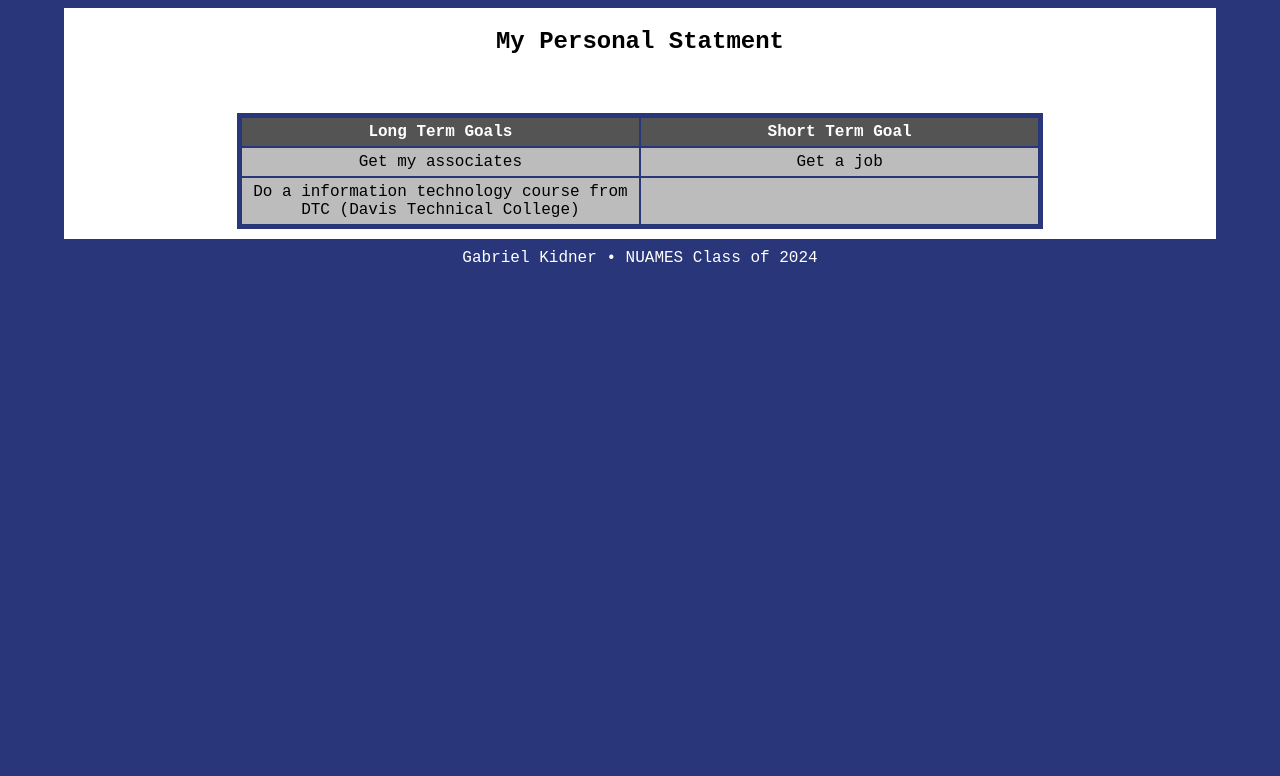
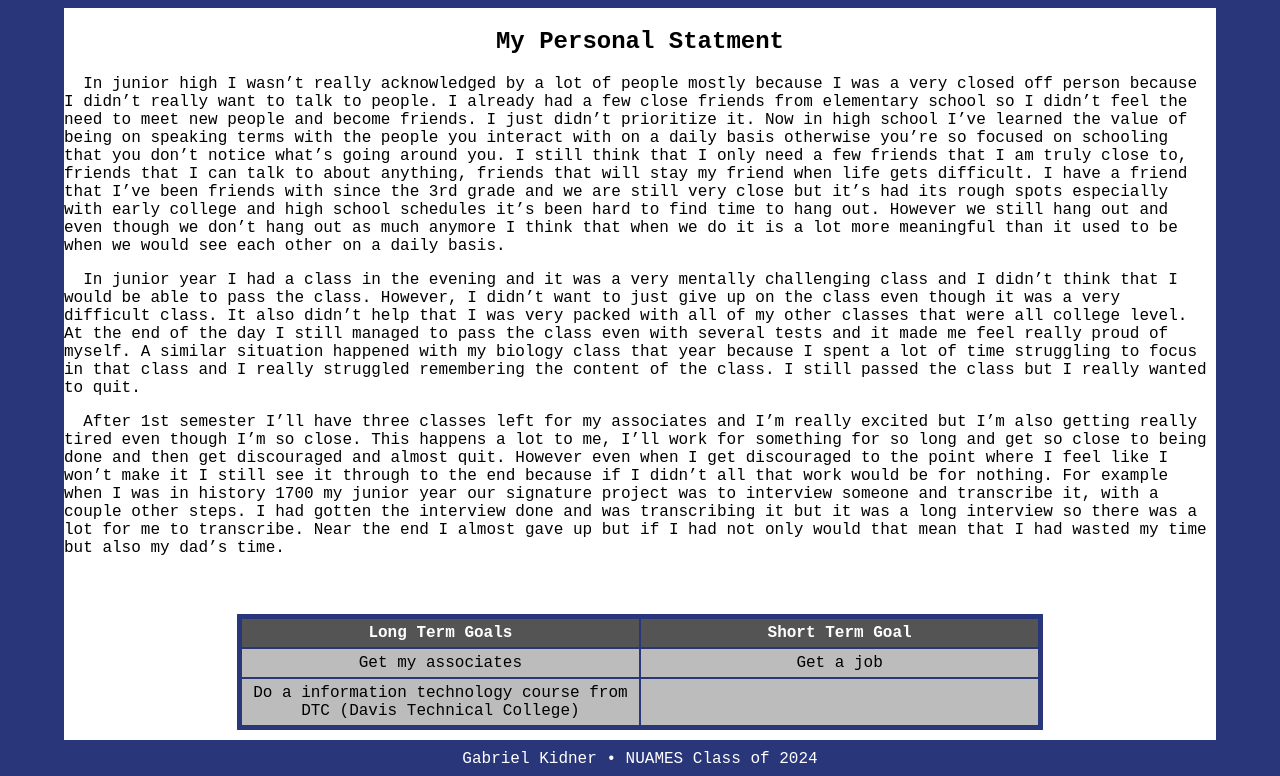
Before and after one commit to gabkidner/Capstone, a plain HTML site: page Website/index.html in a window 1280 px wide. Shown: the part 301-1077 px from the top of the page. Before the commit the page ends 800 px from the top, so only its background shows below. Drawn offline with Linux system fonts and the light colour scheme.

Commit message:
Personal Statement Draft

```diff
--- a/Website/index.html
+++ b/Website/index.html
@@ -30,6 +30,9 @@
     <article>
         <!--headshot-->
         <h1><strong>My Personal Statment</strong></h1>
+        <p>&nbsp;&nbsp;In junior high I wasn’t really acknowledged by a lot of people mostly because I was a very closed off person because I didn’t really want to talk to people. I already had a few close friends from elementary school so I didn’t feel the need to meet new people and become friends. I just didn’t prioritize it. Now in high school I’ve learned the value of being on speaking terms with the people you interact with on a daily basis otherwise you’re so focused on schooling that you don’t notice what’s going around you. I still think that I only need a few friends that I am truly close to, friends that I can talk to about anything, friends that will stay my friend when life gets difficult. I have a friend that I’ve been friends with since the 3rd grade and we are still very close but it’s had its rough spots especially with early college and high school schedules it’s been hard to find time to hang out. However we still hang out and even though we don’t hang out as much anymore I think that when we do it is a lot more meaningful than it used to be when we would see each other on a daily basis.</p>
+        <p>&nbsp;&nbsp;In junior year I had a class in the evening and it was a very mentally challenging class and I didn’t think that I would be able to pass the class. However, I didn’t want to just give up on the class even though it was a very difficult class. It also didn’t help that I was very packed with all of my other classes that were all college level. At the end of the day I still managed to pass the class even with several tests and it made me feel really proud of myself. A similar situation happened with my biology class that year because I spent a lot of time struggling to focus in that class and I really struggled remembering the content of the class. I still passed the class but I really wanted to quit.</p>
+        <p>&nbsp;&nbsp;After 1st semester I’ll have three classes left for my associates and I’m really excited but I’m also getting really tired even though I’m so close. This happens a lot to me, I’ll work for something for so long and get so close to being done and then get discouraged and almost quit. However even when I get discouraged to the point where I feel like I won’t make it I still see it through to the end because if I didn’t all that work would be for nothing. For example when I was in history 1700 my junior year our signature project was to interview someone and transcribe it, with a couple other steps. I had gotten the interview done and was transcribing it but it was a long interview so there was a lot for me to transcribe. Near the end I almost gave up but if I had not only would that mean that I had wasted my time but also my dad’s time.</p>
         <!--figure out later-->
         <table class="goals">
             <tr>
```
